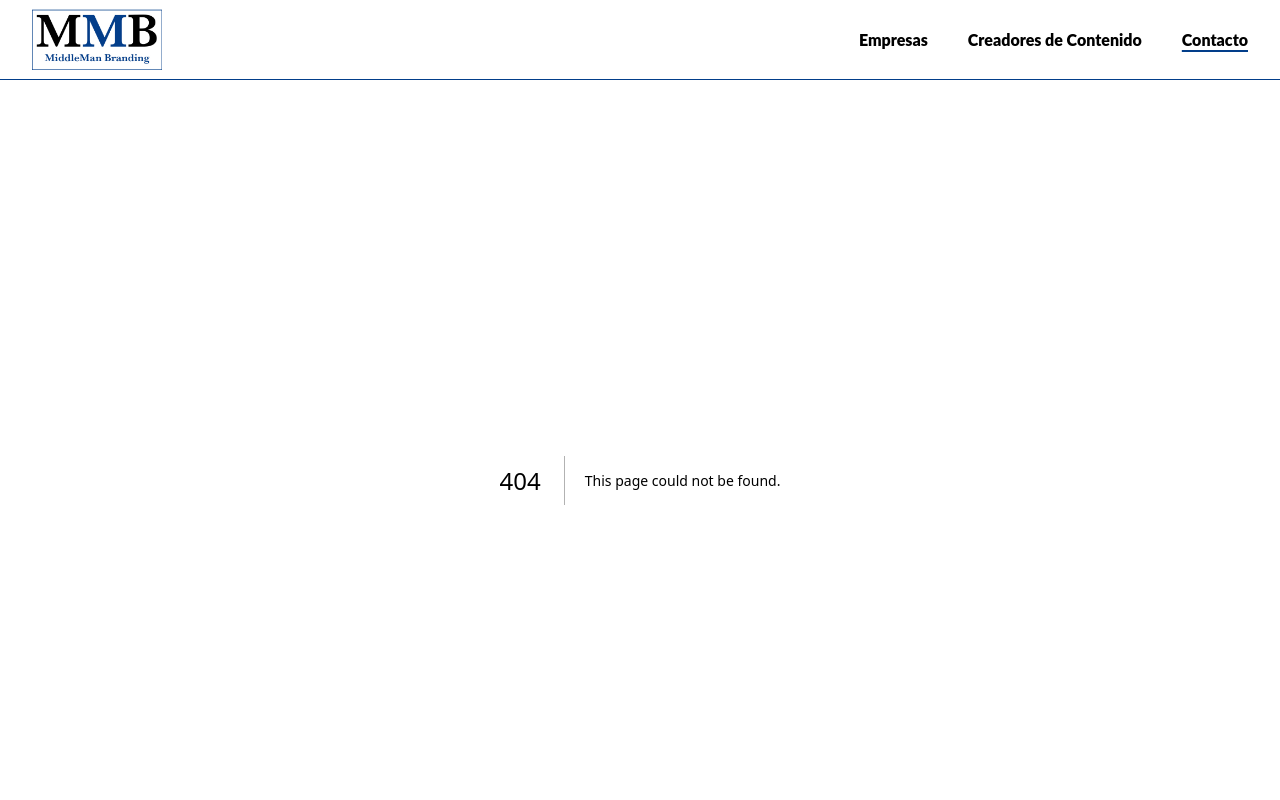
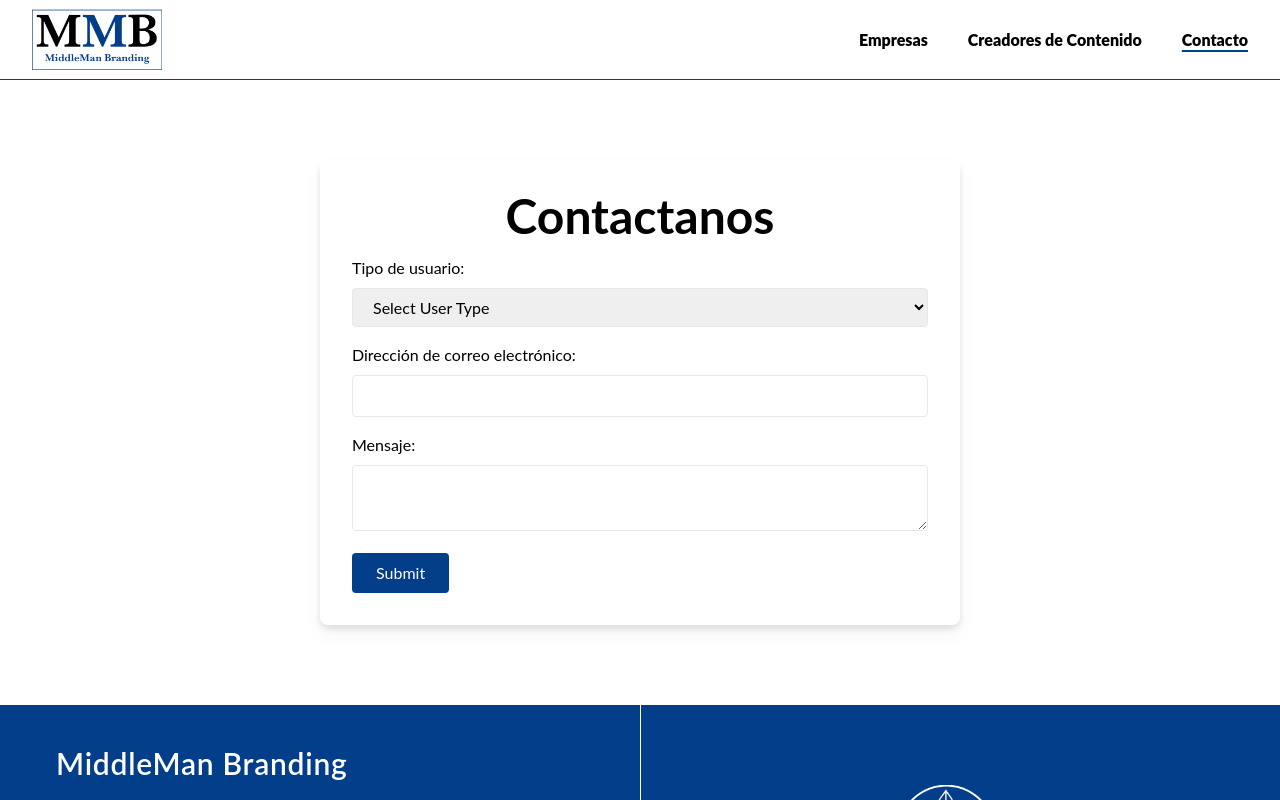
Before and after one commit to Santiago-Hanine/middleman-branding, a Next.js app: page /contacto in a window 1280 px wide. Before the commit this address had no page. Shown: the top 800 px of the page. Built offline with nearby package versions, Linux system fonts and the light colour scheme.

Commit message:
Add Contact Page and ContactForm Component

```diff
--- /dev/null
+++ b/src/app/(pages)/contacto/page.tsx
@@ -0,0 +1,10 @@
+import ContactForm from "@/app/Components/ContactForm/index";
+
+export default function Empresas() {
+
+  return (
+    <main className=" max-w-[1500px] mx-auto">
+        <ContactForm />
+    </main>
+  );
+}
--- /dev/null
+++ b/src/app/Components/ContactForm/index.tsx
@@ -0,0 +1,193 @@
+"use client";
+
+import React, { useState } from 'react';
+
+const ContactForm = () => {
+
+  const [loading, setLoading] = useState(false);
+
+  const [formData, setFormData] = useState({
+    userType: '',
+    name: '',
+    email: '',
+    message: '',
+    redes: '',
+  });
+
+  const handleChange = (e: React.ChangeEvent<HTMLInputElement | HTMLTextAreaElement | HTMLSelectElement>) => {
+    const { name, value } = e.target;
+
+    if (name === 'userType' && (value === 'contentCreator' || value === 'company')) {
+      setFormData({
+        ...formData,
+        [name]: value,
+        name: '',
+      });
+    } else {
+
+      setFormData({
+        ...formData,
+        [name]: value,
+      });
+    }
+  };
+
+    async function handleSubmit (e: React.FormEvent<HTMLFormElement>) {
+      setLoading(true )
+      e.preventDefault();
+      const data = {
+          ...formData
+      };
+      console.log(data);
+
+      const response = await fetch("api/contact", {
+          method: "POST",
+          headers: {
+              "Content-Type": "application/json"
+          },
+          body: JSON.stringify(data)
+      });
+
+      if (response.ok) {
+        console.log("Formulario enviado con éxito");
+        setLoading(false);
+
+        setFormData({
+          userType: '',
+          name: '',
+          email: '',
+          message: '',
+          redes: ''
+        })
+
+      } else {
+        console.log("Error al enviar el formulario");
+        setLoading(false);
+      }
+  };
+
+  return (
+    <form onSubmit={handleSubmit} className="bg-white my-20 p-8 rounded-lg lg:w-1/2 mx-auto drop-shadow-lg">
+      <h2 className="text-5xl font-bold mb-4 text-center">Contactanos</h2>
+      <div className="mb-4">
+        <label htmlFor="userType" className="block mb-2">Tipo de usuario:</label>
+        <select
+          id="userType"
+          name="userType"
+          value={formData.userType}
+          onChange={handleChange}
+          className="w-full border rounded px-4 py-2"
+          required
+        >
+          <option value="">Select User Type</option>
+          <option value="Creador de Contenido">Creador de contenido</option>
+          <option value="company">Empresa</option>
+        </select>
+      </div>
+      {formData.userType === 'company' && (
+        <>
+        <div className="mb-4">
+          <label htmlFor="name" className="block mb-2">Nombre de la empresa:</label>
+          <input
+            type="text"
+            id="name"
+            name="name"
+            value={formData.name}
+            onChange={handleChange}
+            className="w-full border rounded px-4 py-2"
+            required
+          />
+          </div>
+        <div className="mb-4">
+          <label htmlFor="name" className="block mb-2">Redes sociales:</label>
+          <input
+            type="text"
+            id="name"
+            name="redes"
+            value={formData.redes}
+            onChange={handleChange}
+            className="w-full border rounded px-4 py-2"
+            required
+          />
+          </div>
+          </>
+      )}
+      {formData.userType === 'Creador de Contenido' && (
+        <>
+        <div className="mb-4">
+          <label htmlFor="name" className="block mb-2">Nombre</label>
+          <input
+            type="text"
+            id="name"
+            name="name"
+            value={formData.name}
+            onChange={handleChange}
+            className="w-full border rounded px-4 py-2"
+            required
+          />
+        </div>
+        <div className="mb-4">
+          <label htmlFor="name" className="block mb-2">Usuario de Tiktok/Instagram:</label>
+          <input
+            type="text"
+            id="name"
+            name="redes"
+            value={formData.redes}
+            onChange={handleChange}
+            className="w-full border rounded px-4 py-2"
+            required
+          />
+          </div>
+          </>
+      )}
+      <div className="mb-4">
+        <label htmlFor="email" className="block mb-2">Dirección de correo electrónico:</label>
+        <input
+          type="email"
+          id="email"
+          name="email"
+          value={formData.email}
+          onChange={handleChange}
+          className="w-full border rounded px-4 py-2"
+          required
+        />
+      </div>
+      <div className="mb-4">
+        <label htmlFor="message" className="block mb-2">Mensaje:</label>
+        <textarea
+          id="message"
+          name="message"
+          value={formData.message}
+          onChange={handleChange}
+          className="w-full border rounded px-4 py-2"
+          required
+        />
+      </div>
+      <div className="text-left">
+        <button type="submit" disabled={loading} className="bg-blue disabled:bg-gray-400 disabled:text-gray-100 text-white px-6 py-2 rounded hover:bg-blue-700">Submit</button>
+      </div>
+      {loading && (
+        <div className='w-full flex items-center justify-center'>
+        <button
+          className="mt-10 rounded-full bg-blue text-neutral-50 shadow-[0_4px_9px_-4px_rgba(51,45,45,0.7)] hover:bg-green-600 hover:shadow-[0_8px_9px_-4px_rgba(51,45,45,0.2),0_4px_18px_0_rgba(51,45,45,0.1)] focus:bg-green-800 focus:shadow-[0_8px_9px_-4px_rgba(51,45,45,0.2),0_4px_18px_0_rgba(51,45,45,0.1)] active:bg-green-700 active:shadow-[0_8px_9px_-4px_rgba(51,45,45,0.2),0_4px_18px_0_rgba(51,45,45,0.1)] px-6 pb-2 pt-2.5 text-medium font-medium capitalize leading-normal transition duration-150 ease-in-out focus:outline-none focus:ring-0"
+          type="button"
+          >
+          <div
+            role="status"
+            className="inline-block h-3 w-3 mr-2 animate-spin rounded-full border-2 border-solid border-current border-r-transparent align-[-0.125em] motion-reduce:animate-[spin_1.5s_linear_infinite]"
+          >
+            <span
+              className="!absolute !-m-px !h-px !w-px !overflow-hidden !whitespace-nowrap !border-0 !p-0 ![clip:rect(0,0,0,0)]"
+            >
+              Loading...
+            </span>
+          </div>
+          Loading
+        </button>
+        </div>
+      )}
+    </form>
+  );
+};
+
+export default ContactForm;
--- /dev/null
+++ b/src/pages/api/contact.ts
@@ -0,0 +1,47 @@
+import { NextApiRequest, NextApiResponse } from 'next';
+import nodemailer from 'nodemailer';
+
+interface ContactData {
+  message: string;
+}
+
+export default async function Contact(req: NextApiRequest, res: NextApiResponse<ContactData>) {
+    const {name ,email, message, userType, redes} = req.body;
+
+    const user = process.env.user;
+
+    const transporter = nodemailer.createTransport({
+        host: "smtp.gmail.com",
+        port: 465,
+        secure: true,
+        auth: {
+            user: user,
+            pass: process.env.pass
+        }
+    })
+
+    try {
+        const mail = await transporter.sendMail({
+            from: email,
+            to: "middlemanbrandingteam@gmail.com",
+            replyTo: email,
+            subject: `Nuevo mensaje de ${name}`,
+            html: `
+                <p>Tipo: ${userType}</p>
+                <p>Nombre: ${name}</p>
+                <p>Redes: ${redes}</p>
+                <p>Correo Electrónico: ${email}:</p>
+                <p>Mensaje: <br> <br> <span class="text-lg">${message}</span></p>
+            `
+        })
+
+        console.log('Correo enviado:', mail.messageId);
+
+
+        return res.status(200).json({ message: 'Corre enviado correctamente' });
+    } catch (error) {
+        console.log(error);
+        res.status(500).json({message: 'No se pudo enviar el email. Tu mensaje no fue enviado.'})
+    }
+
+}
```
